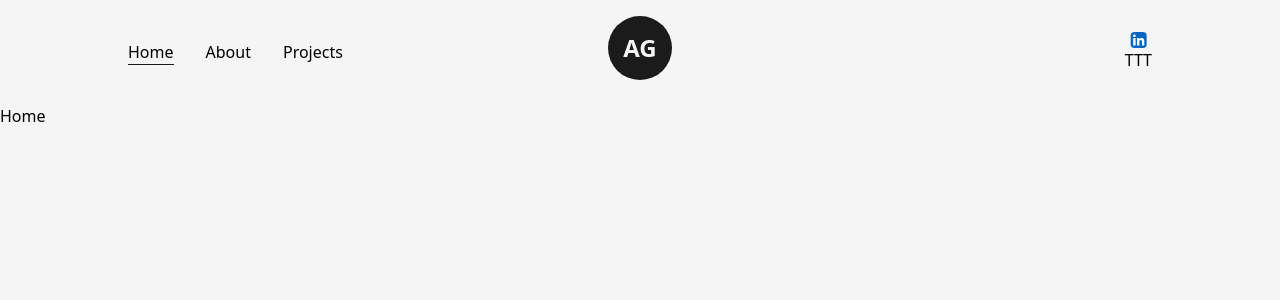
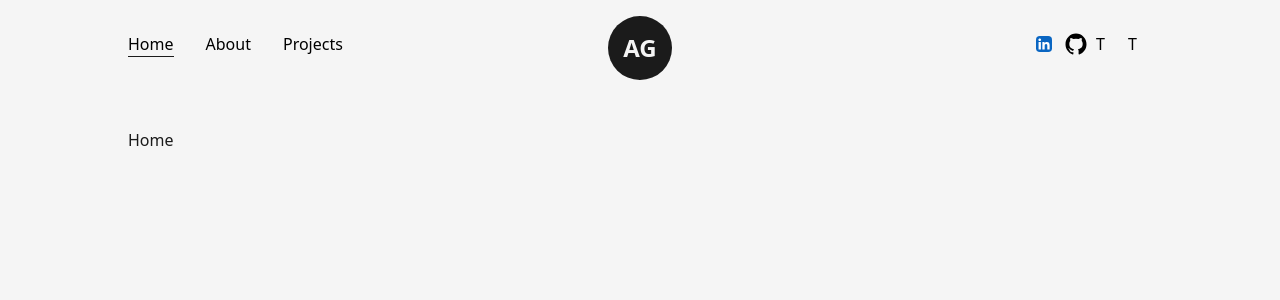
Before and after one commit to andregn26/my-portfolio, a Next.js app: page / in a window 1280 px wide. Shown: the top 300 px of the page. Built offline with nearby package versions, Linux system fonts and the light colour scheme.

Commit message:
changes in the layout

```diff
--- a/app/layout.js
+++ b/app/layout.js
@@ -9,12 +9,14 @@ export const metadata = {
 	description: "Generated by create next app",
 };
 
-export default function RootLayout({ children }) {
+export default function RootLayout({ children, className = "" }) {
 	return (
 		<html lang="en">
-			<body className="font-mont bg-light w-full min-h-screen">
+			<body className={`font-mont bg-light`}>
 				<Navbar />
-				{children}
+				<div className={`p-32 inline-block z-0 w-full min-h-screen ${className}`}>
+					{children}
+				</div>
 			</body>
 		</html>
 	);
--- a/app/page.js
+++ b/app/page.js
@@ -9,7 +9,7 @@ export default function Home() {
 				<meta name="viewport" content="width=device-width, initial-scale=1" />
 				<link rel="icon" href="/favicon.ico" />
 			</Head>
-			<main className="">Home</main>
+			<main className="flex items-center text-dark w-full">Home</main>
 		</>
 	);
 }
--- /dev/null
+++ b/app/projects/page.jsx
@@ -0,0 +1,7 @@
+import React from "react";
+
+const Projects = () => {
+	return <div>Projects</div>;
+};
+
+export default Projects;
--- a/components/Navbar.jsx
+++ b/components/Navbar.jsx
@@ -4,7 +4,8 @@ import Link from "next/link";
 import React from "react";
 import Logo from "./Logo";
 import { usePathname } from "next/navigation";
-import { LinkedInIcon } from "./Icons";
+import { GithubIcon, LinkedInIcon } from "./Icons";
+import { motion } from "framer-motion";
 
 const CustomLink = ({ href, title, className = "" }) => {
 	const pathName = usePathname();
@@ -26,26 +27,46 @@ const CustomLink = ({ href, title, className = "" }) => {
 const Navbar = () => {
 	return (
 		<>
-			<header className="w-full px-32 py-8 font-medium flex items-center justify-between">
+			<header className="w-full px-32 py-8 font-medium flex items-center justify-between fixed">
 				<nav>
 					<CustomLink href="/" title="Home" className="mr-4" />
 					<CustomLink href="/about" title="About" className="mx-4" />
 					<CustomLink href="/projects" title="Projects" className="ml-4" />
 				</nav>
 
-				<nav>
-					<Link href="/" target="_blank">
+				<nav className="flex items-center justify-center flex-wrap gap-2">
+					<motion.a
+						href="/"
+						target="_blank"
+						whileHover={{ y: -2 }}
+						whileTap={{ scale: 0.9 }}
+						className="w-6">
 						<LinkedInIcon />
-					</Link>
-					<Link href="/" target="_blank">
+					</motion.a>
+					<motion.a
+						href="/"
+						target="_blank"
+						whileHover={{ y: -2 }}
+						whileTap={{ scale: 0.9 }}
+						className="w-6">
+						<GithubIcon />
+					</motion.a>
+					<motion.a
+						href="/"
+						target="_blank"
+						whileHover={{ y: -2 }}
+						whileTap={{ scale: 0.9 }}
+						className="w-6">
 						T
-					</Link>
-					<Link href="/" target="_blank">
+					</motion.a>
+					<motion.a
+						href="/"
+						target="_blank"
+						whileHover={{ y: -2 }}
+						whileTap={{ scale: 0.9 }}
+						className="w-6">
 						T
-					</Link>
-					<Link href="/" target="_blank">
-						T
-					</Link>
+					</motion.a>
 				</nav>
 				<div className="absolute left-[50%] top-2 translate-x-[-50%]">
 					<Logo />
```
